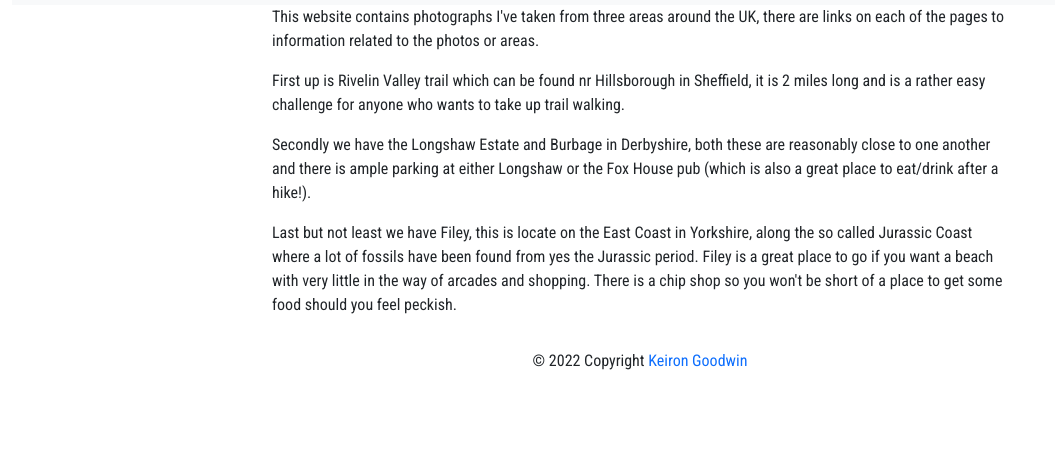
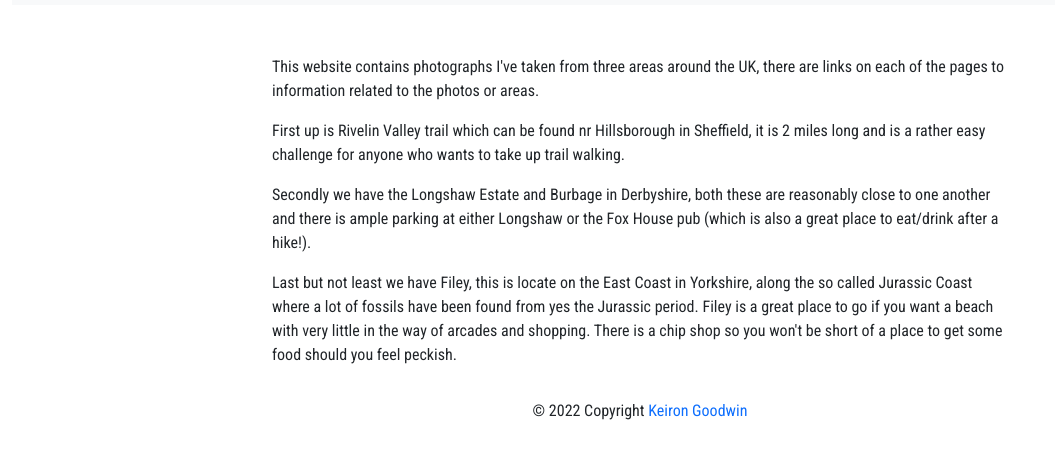
Before and after one commit to nefilem/hobbyproject, a plain HTML site: page index.html in a window 1280 px wide. Shown: the part 85-544 px from the top of the page, without its empty margins (0-1055 px from the left). Drawn offline with nearby package versions, Linux system fonts and the light colour scheme.

Commit message:
Modified index.html to add a space between header and about text

```diff
--- a/index.html
+++ b/index.html
@@ -41,6 +41,9 @@
   </header>
   <div id="maincontainer" class="container">
     <div class="row">
+      <div class="col" style="height:50px;"></div>
+    </div>
+    <div class="row">
       <div class="col-2"></div>
       <div class="col-8">
         <p>This website contains photographs I've taken from three areas around the UK, there are links on each of the
```
